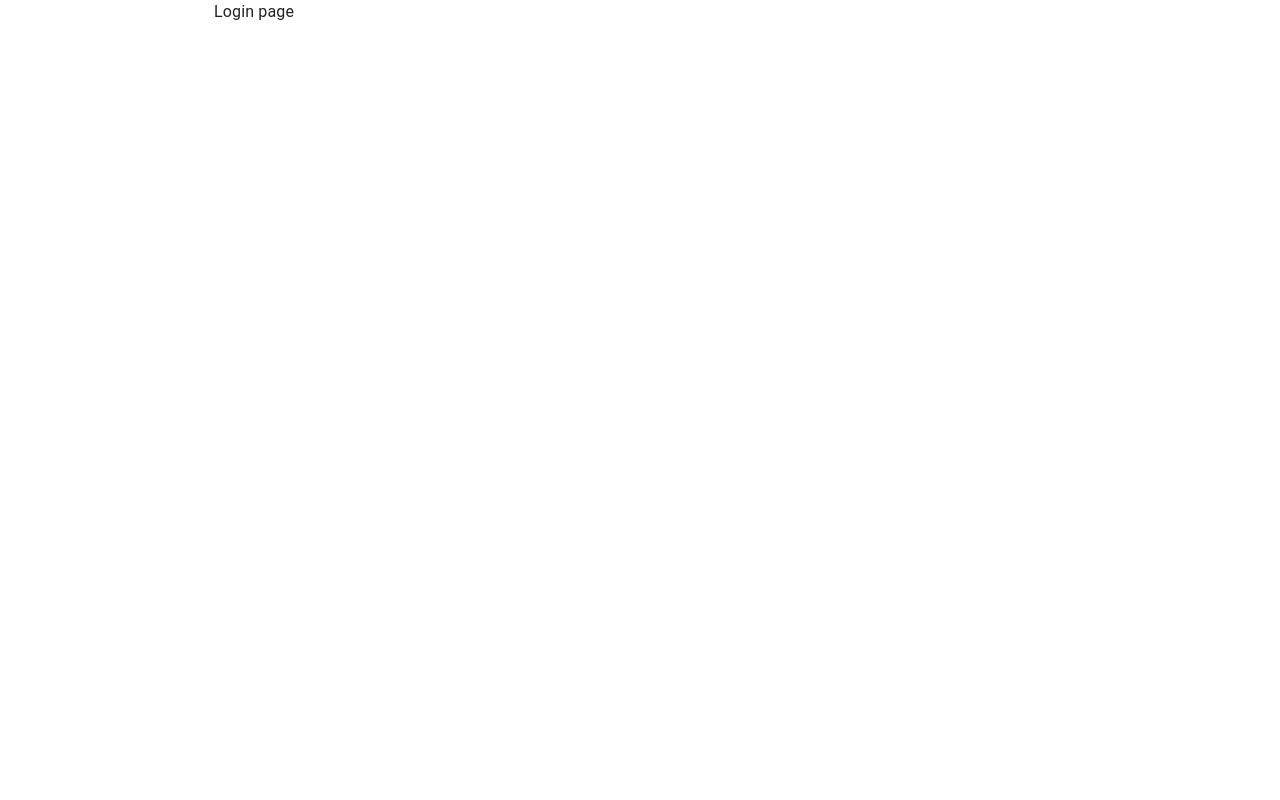
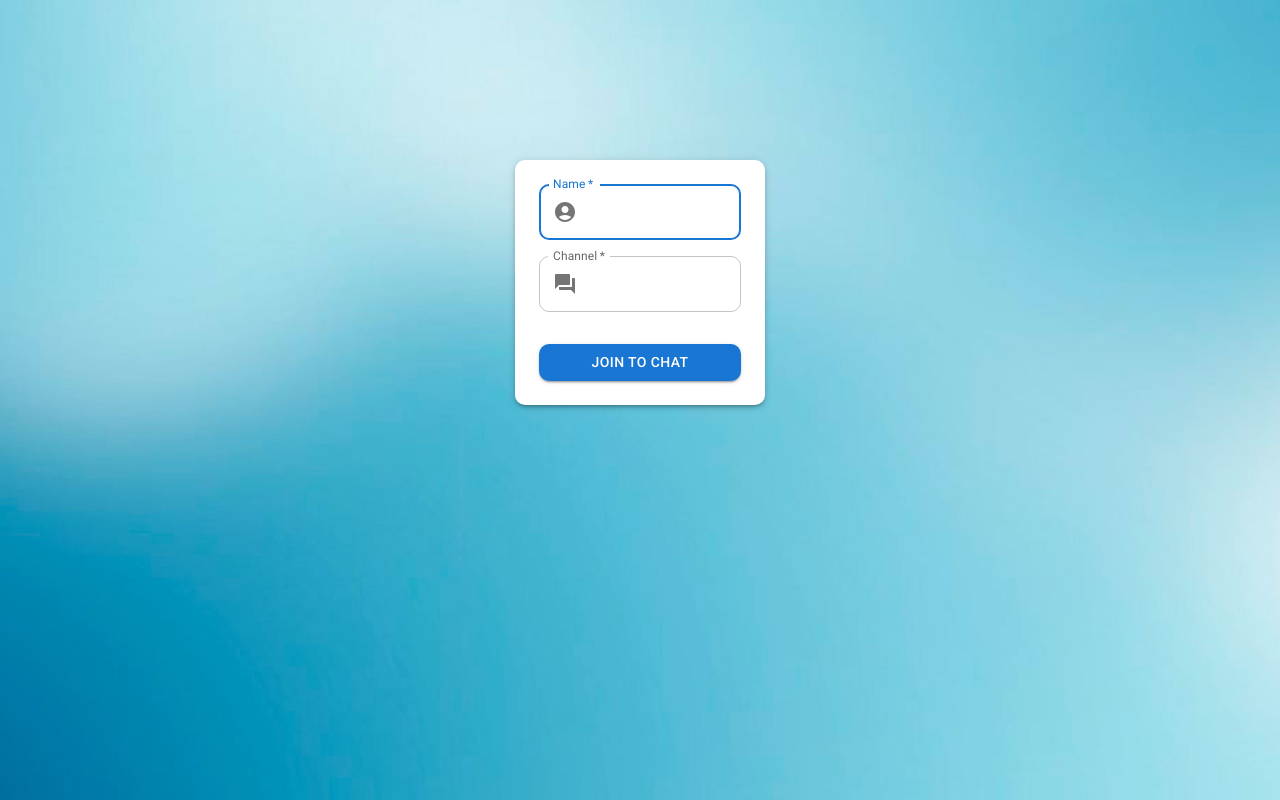
Before and after one commit to dessolat/react-chat-front, a React (Create React App) app: page / in a window 1280 px wide. Built offline with nearby package versions, Linux system fonts and the light colour scheme.

Commit message:
Create Login page component, add styles

```diff
--- a/package.json
+++ b/package.json
@@ -5,6 +5,7 @@
   "dependencies": {
     "@emotion/react": "^11.4.1",
     "@emotion/styled": "^11.3.0",
+    "@mui/icons-material": "^5.0.3",
     "@mui/material": "^5.0.3",
     "@mui/styled-engine-sc": "^5.0.3",
     "@testing-library/jest-dom": "^5.14.1",
--- a/public/index.html
+++ b/public/index.html
@@ -5,11 +5,13 @@
     <link rel="icon" href="%PUBLIC_URL%/favicon.ico" />
     <meta name="viewport" content="width=device-width, initial-scale=1" />
     <meta name="theme-color" content="#000000" />
-    <meta
-      name="description"
-      content="Web site created using create-react-app"
+    <meta name="description" content="Web site created using create-react-app" />
+    <link rel="manifest" href="%PUBLIC_URL%/manifest.json" />
+    <link
+      rel="stylesheet"
+      href="https://fonts.googleapis.com/css?family=Roboto:300,400,500,700&display=swap"
     />
-    <link rel="manifest" href="%PUBLIC_URL%/manifest.json" />
+    <link rel="stylesheet" href="https://fonts.googleapis.com/icon?family=Material+Icons" />
     <title>React Chat</title>
   </head>
   <body>
--- a/src/App.js
+++ b/src/App.js
@@ -1,19 +1,24 @@
-import { Container, CssBaseline } from '@mui/material';
+import { Container, CssBaseline, Box } from '@mui/material';
 import { BrowserRouter as Router, Switch, Route } from 'react-router-dom';
 import Login from './components/Login';
 import Chat from './components/Chat';
 import './App.scss';
 
-
-
 function App() {
   return (
     <Container maxWidth='md'>
       <CssBaseline />
-			<Router>
-				<Route path="/" exact component={Login} />
-				<Route path="/chat" component={Chat} />
-			</Router>
+      <Box
+        sx={{
+          pt: 20,
+          display: 'flex',
+					justifyContent: 'center'
+        }}>
+        <Router>
+          <Route path='/' exact component={Login} />
+          <Route path='/chat' component={Chat} />
+        </Router>
+      </Box>
     </Container>
   );
 }
--- a/src/App.scss
+++ b/src/App.scss
@@ -0,0 +1,10 @@
+body {
+  height: 100vh;
+  background: url(./images/body-background.jpg) center/cover;
+}
+
+div.MuiOutlinedInput-root,
+div.MuiPaper-root,
+button.MuiButton-root {
+  border-radius: 10px;
+}
--- a/src/components/Login.js
+++ b/src/components/Login.js
@@ -1,11 +1,62 @@
-import React from 'react'
+import React, { useState } from 'react';
+import { Link } from 'react-router-dom';
+import { Paper, Box, TextField, Button, InputAdornment } from '@mui/material';
+import { AccountCircle } from '@mui/icons-material';
+import ForumIcon from '@mui/icons-material/Forum';
 
 const Login = () => {
-	return (
-		<div>
-			Login page
-		</div>
-	)
-}
+  const [userName, setUserName] = useState('');
+  const [channel, setChannel] = useState('');
 
-export default Login
+  const handleSubmit = e => {
+    e.preventDefault();
+  };
+
+  return (
+    <Paper
+      elevation={3}
+      sx={{
+        maxWidth: 250,
+        padding: 3
+      }}>
+      <Box component='form' onSubmit={handleSubmit} noValidate>
+        <TextField
+          required
+          fullWidth
+          name='username'
+					label='Name'
+          autoFocus
+          InputProps={{
+            startAdornment: (
+              <InputAdornment position='start'>
+                <AccountCircle />
+              </InputAdornment>
+            )
+          }}
+        />
+
+        <TextField
+          margin='normal'
+          padding='normal'
+          required
+          fullWidth
+          name='channel'
+          label='Channel'
+          type='text'
+					InputProps={{
+            startAdornment: (
+              <InputAdornment position='start'>
+                <ForumIcon />
+              </InputAdornment>
+            )
+          }}
+        />
+        <Button type='submit' fullWidth variant='contained' sx={{ mt: 3 }}>
+          Join to chat
+        </Button>
+      </Box>
+    </Paper>
+  );
+};
+
+export default Login;
```
Also changed, not shown: src/images/body-background.jpg (added), 1 other file (tests, documents, lock files or other folders).
